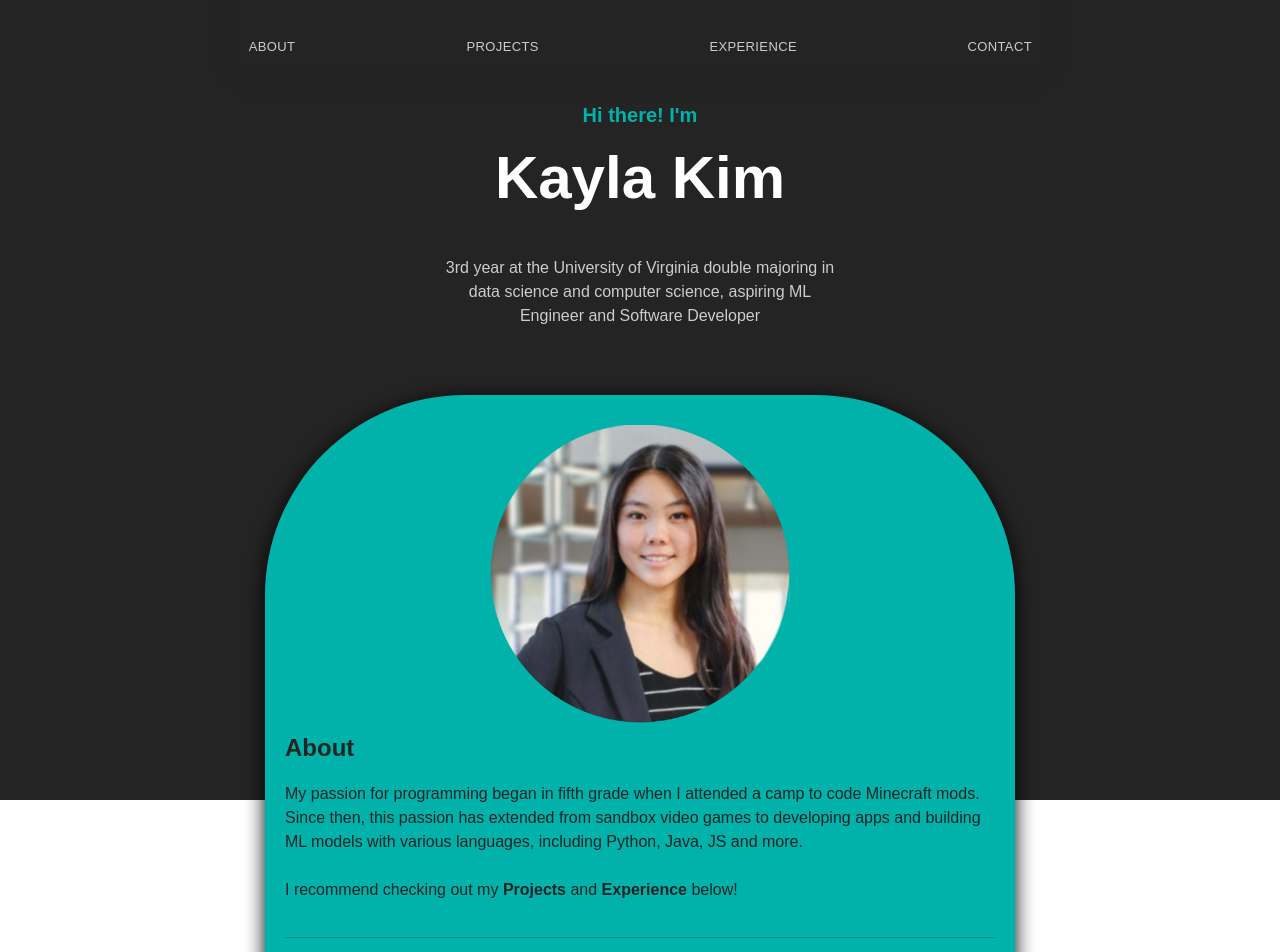
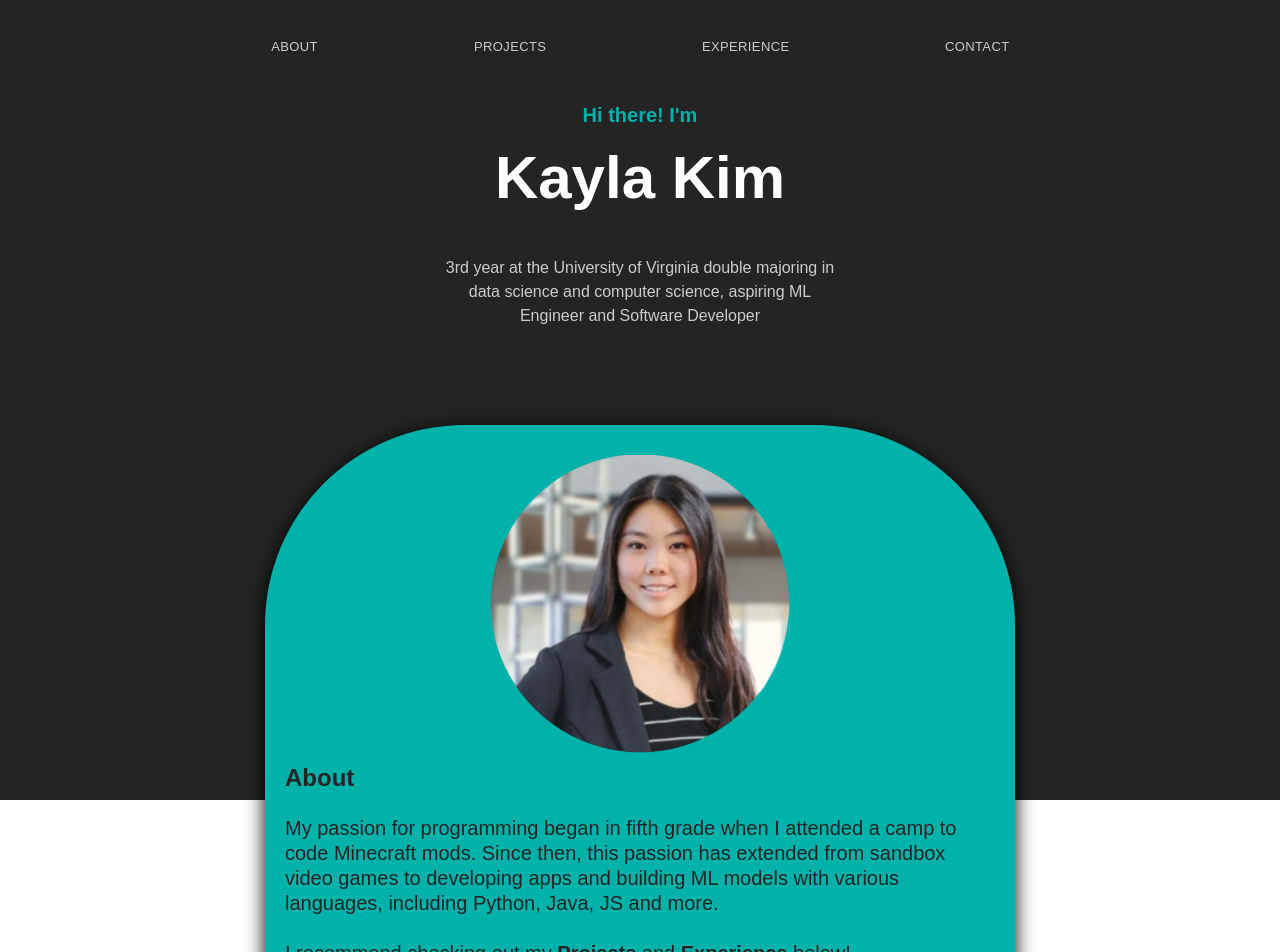
Before and after one commit to kayla-hekim/Portfolio, a React (Vite) app: page / in a window 1280 px wide. Shown: the top 952 px of the page. Built offline with nearby package versions, Linux system fonts and the light colour scheme; no server answers; some icons are missing.

Commit message:
edited navbar

```diff
--- a/src/Mobile.jsx
+++ b/src/Mobile.jsx
@@ -101,7 +101,7 @@ export default function Mobile() {
                 3rd year at the University of Virginia double majoring in data science and computer science, aspiring ML Engineer and Software Developer
             </p>
 
-            <div style={{display: "flex", justifyContent: "center", gap: "30px"}}>
+            <div style={{display: "flex", justifyContent: "center", gap: "30px", marginBottom: "30px"}}>
                 <Button
                     variant="text"
                     disableRipple
@@ -154,7 +154,7 @@ export default function Mobile() {
                 <div>
                     <h2 style={{color: "#242424", textAlign: "left", margin: 0, marginRight: "20px", marginLeft: "20px"}}>About</h2>
 
-                    <p style={{color: "#242424", textAlign: "left" , marginRight: "20px", marginLeft: "20px"}}>
+                    <p style={{color: "#242424", textAlign: "left" , marginRight: "20px", marginLeft: "20px", fontSize: "20px", lineHeight: "25px"}}>
                         My passion for programming began in fifth grade when I attended a camp to code Minecraft mods. Since then, this passion has extended from sandbox video games to developing apps and building ML models with various languages, including Python, Java, JS and more.
                         <br /><br />I recommend checking out my <b>Projects</b> and <b>Experience</b> below!
                     </p>
--- a/src/components/Navbar.jsx
+++ b/src/components/Navbar.jsx
@@ -10,7 +10,7 @@ export default function Navbar() {
         boxShadow: "0px 4px 20px 0 #242424",
         display: 'flex',
         justifyContent: 'space-between',
-        maxWidth: "800px",
+        maxWidth: "755px",
         margin: '0 auto',
         paddingTop: '30px',
         width: '100%',
```
